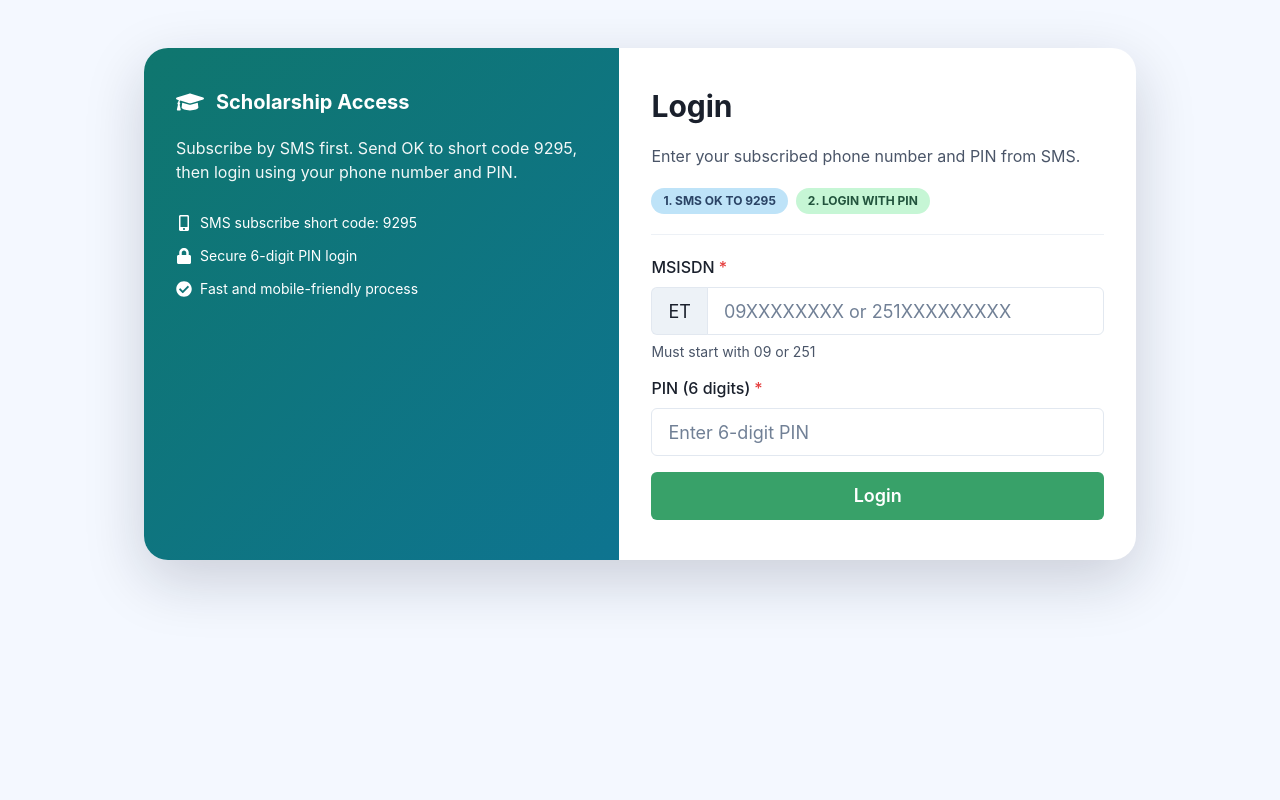
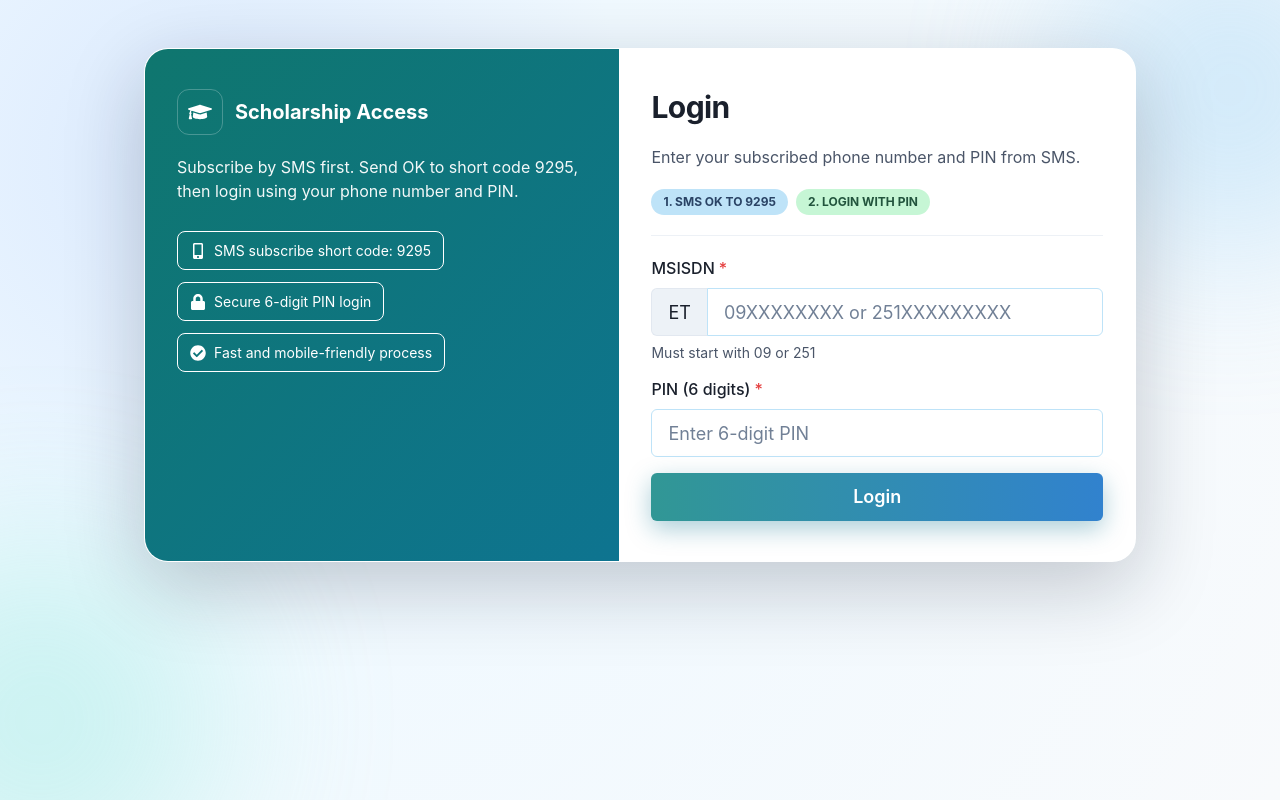
Before and after one commit to tradethiopiainstructor01-web/enisra.com, a React (Vite) app in the folder frontend/: page /scholarship-login in a window 1280 px wide. Built offline with nearby package versions, Linux system fonts and the light colour scheme; no server answers.

Commit message:
feat(scholarship): enhance ScholarshipLoginPage with improved styling and layout

```diff
--- a/frontend/src/pages/ScholarshipLoginPage.jsx
+++ b/frontend/src/pages/ScholarshipLoginPage.jsx
@@ -38,8 +38,15 @@ const ScholarshipLoginPage = () => {
 
   const normalizedMsisdn = useMemo(() => msisdn.replace(/\s+/g, ""), [msisdn]);
   const cardBg = useColorModeValue("white", "gray.800");
-  const pageBg = useColorModeValue("#f4f8ff", "gray.900");
+  const pageBg = useColorModeValue(
+    "radial-gradient(circle at 15% 20%, #dbeafe 0%, #f0f9ff 35%, #f8fafc 100%)",
+    "gray.900"
+  );
   const leftPanelBg = useColorModeValue("linear-gradient(135deg, #0f766e 0%, #0e7490 100%)", "teal.700");
+  const cardBorder = useColorModeValue("whiteAlpha.700", "whiteAlpha.200");
+  const inputBg = useColorModeValue("white", "gray.700");
+  const inputBorder = useColorModeValue("blue.100", "gray.600");
+  const inputHoverBorder = useColorModeValue("blue.300", "gray.500");
 
   useEffect(() => {
     if (localStorage.getItem("scholarshipToken")) {
@@ -74,13 +81,41 @@ const ScholarshipLoginPage = () => {
   };
 
   return (
-    <Box minH="100vh" bg={pageBg} py={{ base: 6, md: 12 }}>
+    <Box minH="100vh" bg={pageBg} py={{ base: 6, md: 12 }} position="relative" overflow="hidden">
+      <Box
+        position="absolute"
+        top="-80px"
+        right="-120px"
+        w="340px"
+        h="340px"
+        borderRadius="full"
+        bg="blue.200"
+        filter="blur(80px)"
+        opacity={0.35}
+        pointerEvents="none"
+      />
+      <Box
+        position="absolute"
+        bottom="-100px"
+        left="-140px"
+        w="360px"
+        h="360px"
+        borderRadius="full"
+        bg="teal.200"
+        filter="blur(90px)"
+        opacity={0.35}
+        pointerEvents="none"
+      />
       <Container maxW="5xl">
         <Box
           borderRadius="3xl"
           overflow="hidden"
-          boxShadow="0 20px 60px rgba(15, 23, 42, 0.18)"
+          boxShadow="0 24px 80px rgba(15, 23, 42, 0.22)"
           bg={cardBg}
+          border="1px solid"
+          borderColor={cardBorder}
+          backdropFilter="saturate(160%) blur(2px)"
+          position="relative"
         >
           <Flex direction={{ base: "column", md: "row" }}>
             <Box
@@ -92,22 +127,54 @@ const ScholarshipLoginPage = () => {
             >
               <VStack align="start" spacing={5}>
                 <HStack spacing={3}>
-                  <Icon as={FaGraduationCap} boxSize={7} />
+                  <Flex
+                    align="center"
+                    justify="center"
+                    w="46px"
+                    h="46px"
+                    borderRadius="xl"
+                    bg="whiteAlpha.260"
+                    border="1px solid"
+                    borderColor="whiteAlpha.400"
+                  >
+                    <Icon as={FaGraduationCap} boxSize={6} />
+                  </Flex>
                   <Heading size="md">Scholarship Access</Heading>
                 </HStack>
-                <Text opacity={0.95}>
+                <Text opacity={0.95} fontSize={{ base: "sm", md: "md" }}>
                   Subscribe by SMS first. Send OK to short code 9295, then login using your phone number and PIN.
                 </Text>
                 <VStack align="start" spacing={3} pt={2}>
-                  <HStack>
+                  <HStack
+                    bg="whiteAlpha.170"
+                    px={3}
+                    py={2}
+                    borderRadius="lg"
+                    border="1px solid"
+                    borderColor="whiteAlpha.280"
+                  >
                     <Icon as={FaMobileAlt} />
                     <Text fontSize="sm">SMS subscribe short code: 9295</Text>
                   </HStack>
-                  <HStack>
+                  <HStack
+                    bg="whiteAlpha.170"
+                    px={3}
+                    py={2}
+                    borderRadius="lg"
+                    border="1px solid"
+                    borderColor="whiteAlpha.280"
+                  >
                     <Icon as={FaLock} />
                     <Text fontSize="sm">Secure 6-digit PIN login</Text>
                   </HStack>
-                  <HStack>
+                  <HStack
+                    bg="whiteAlpha.170"
+                    px={3}
+                    py={2}
+                    borderRadius="lg"
+                    border="1px solid"
+                    borderColor="whiteAlpha.280"
+                  >
                     <Icon as={FaCheckCircle} />
                     <Text fontSize="sm">Fast and mobile-friendly process</Text>
                   </HStack>
@@ -117,8 +184,10 @@ const ScholarshipLoginPage = () => {
 
             <Box flex="1.1" px={{ base: 6, md: 8 }} py={{ base: 8, md: 10 }}>
               <Stack spacing={5}>
-                <Heading size="lg">Login</Heading>
-                <Text color="gray.600">
+                <Heading size="lg" letterSpacing="-0.02em">
+                  Login
+                </Heading>
+                <Text color="gray.600" fontSize={{ base: "sm", md: "md" }}>
                   Enter your subscribed phone number and PIN from SMS.
                 </Text>
 
@@ -143,6 +212,13 @@ const ScholarshipLoginPage = () => {
                           placeholder="09XXXXXXXX or 251XXXXXXXXX"
                           value={msisdn}
                           onChange={(event) => setMsisdn(event.target.value)}
+                          bg={inputBg}
+                          borderColor={inputBorder}
+                          _hover={{ borderColor: inputHoverBorder }}
+                          _focusVisible={{
+                            borderColor: "blue.400",
+                            boxShadow: "0 0 0 1px var(--chakra-colors-blue-400)",
+                          }}
                         />
                       </InputGroup>
                       <FormHelperText>
@@ -160,14 +236,24 @@ const ScholarshipLoginPage = () => {
                         placeholder="Enter 6-digit PIN"
                         value={pin}
                         onChange={(event) => setPin(event.target.value.replace(/\D/g, "").slice(0, 6))}
+                        bg={inputBg}
+                        borderColor={inputBorder}
+                        _hover={{ borderColor: inputHoverBorder }}
+                        _focusVisible={{
+                          borderColor: "blue.400",
+                          boxShadow: "0 0 0 1px var(--chakra-colors-blue-400)",
+                        }}
                       />
                     </FormControl>
 
                     <Button
                       type="submit"
                       size="lg"
-                      colorScheme="green"
+                      bgGradient="linear(to-r, teal.500, blue.500)"
+                      color="white"
+                      _hover={{ bgGradient: "linear(to-r, teal.600, blue.600)" }}
                       isLoading={isSubmitting}
+                      boxShadow="0 8px 24px rgba(14, 116, 144, 0.35)"
                     >
                       Login
                     </Button>
```
